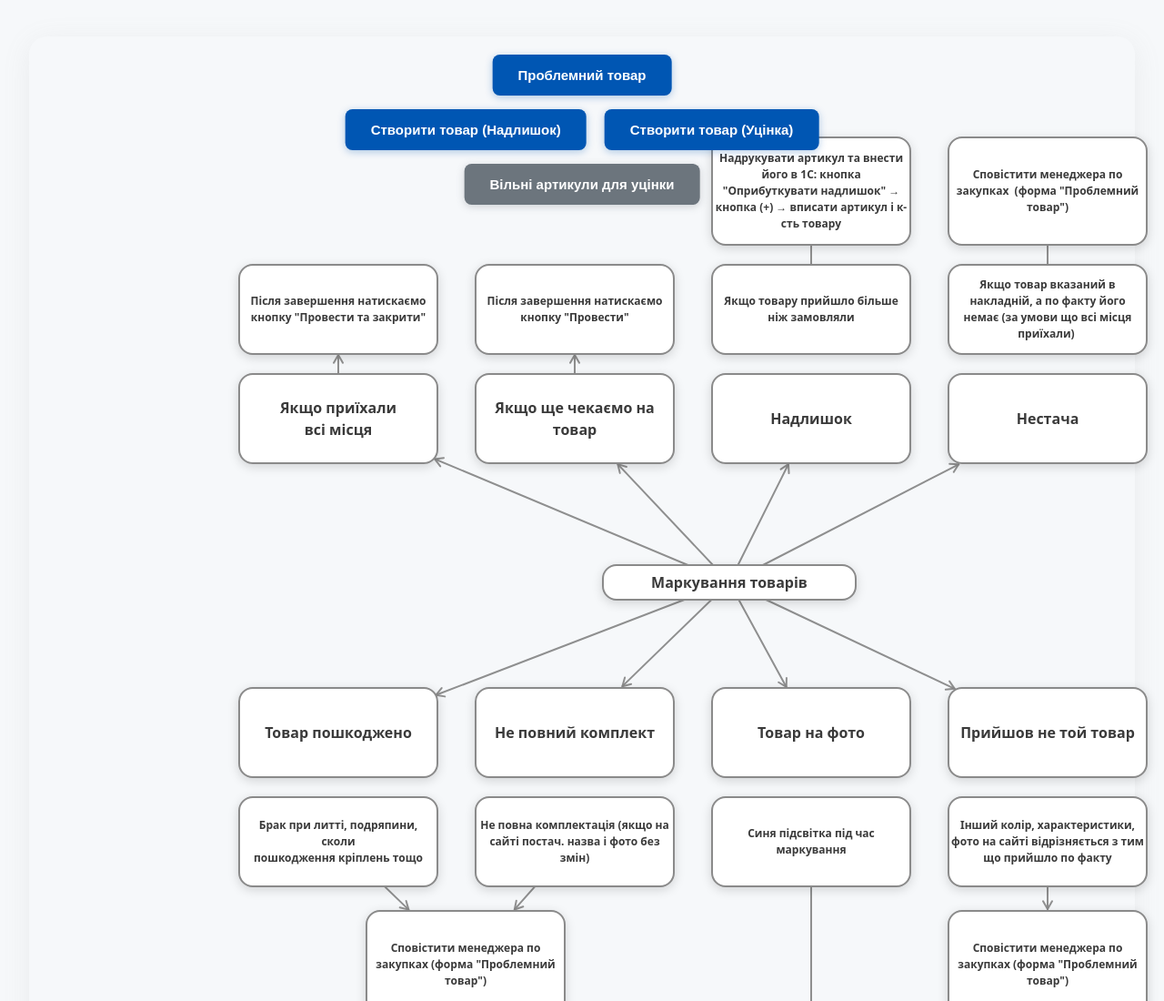
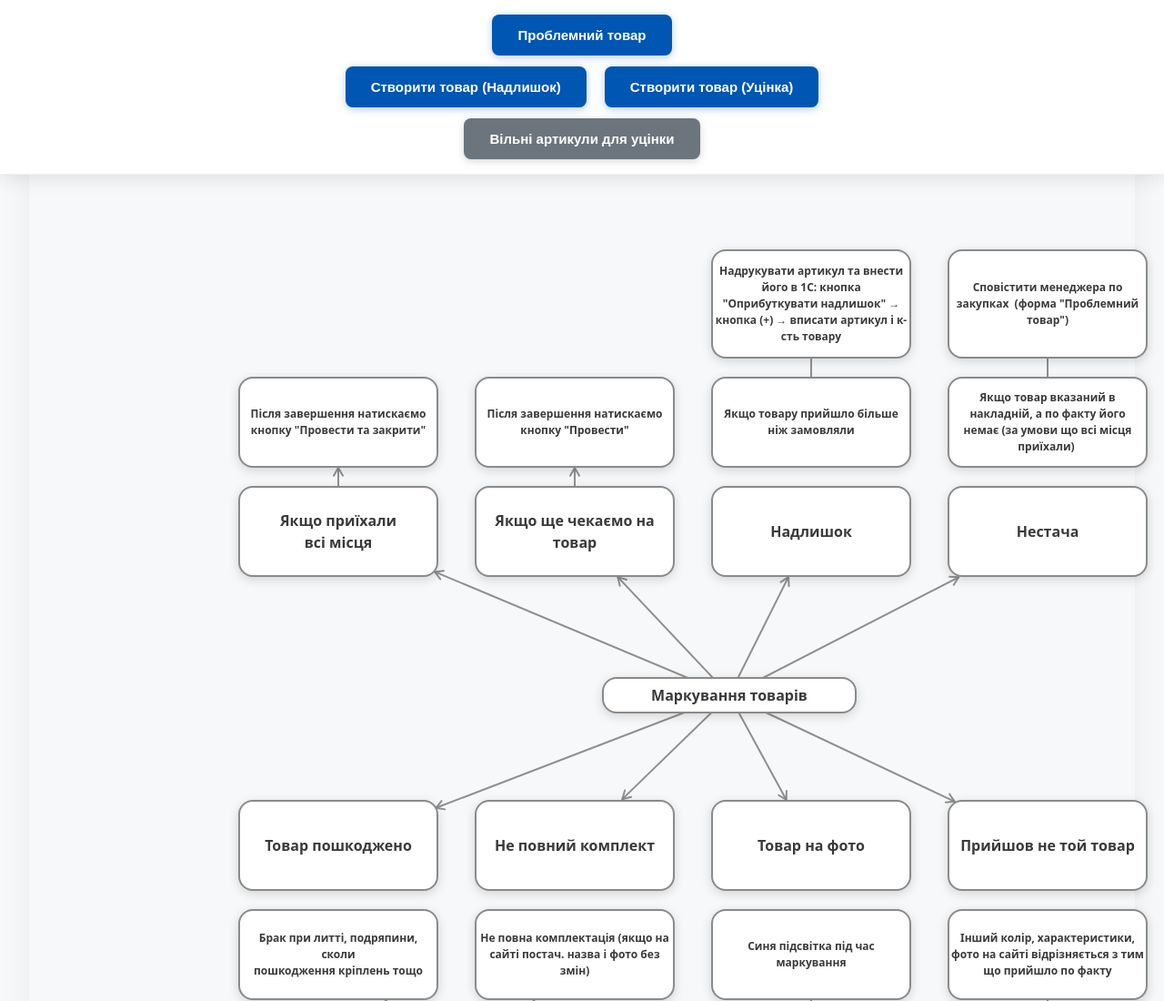
Before and after one commit to Yarch1ks/markinghub, a plain HTML site: page index.html in a window 1280 px wide. Shown: the top 1100 px of the page at 91% size. Drawn offline with Linux system fonts and the light colour scheme.

Commit message:
Fix: Центрирование схемы и фиксированные кнопки

```diff
--- a/index.html
+++ b/index.html
@@ -6,95 +6,95 @@
 <title>MarkingHub</title>
 <style>
   :root{
-    --cell: 200px; --gap: 60px;   /* шаг сетки - увеличено для большего отступа */
-    --w: 220px; --h: 120px;      /* размер узла - увеличено для большего отступа */
+    --cell: 200px; --gap: 60px;   /* шаг сетки */
+    --w: 220px; --h: 120px;      /* размер узла */
     --stroke:#8a8a8a; --r:16px;  /* стиль линий/рамок */
+    --toolbar-h: 164px;          /* высота фикс-панели (подгони при необходимости) */
   }
   *{box-sizing:border-box}
-  body{margin:0;background:#f6f8fa;font:14px/1.35 system-ui,Segoe UI,Arial; display: flex; justify-content: center; align-items: center; min-height: 100vh; padding: 20px; overflow: auto; text-align: center}
+  body{
+    margin:0; background:#f6f8fa; font:14px/1.35 system-ui,Segoe UI,Arial;
+    overflow-x:auto; min-height:100vh;
+  }
+
+  /* ===== Фикс-панель сверху ===== */
+  .toolbar{
+    position:fixed; top:0; left:0; right:0; z-index:9999;
+    display:flex; flex-direction:column; align-items:center; gap:12px;
+    padding:16px 20px; background:#fff;
+    box-shadow:0 4px 20px rgba(0,0,0,.1);
+    border-bottom:1px solid rgba(0,0,0,.06);
+  }
+  .toolbar-row{ display:flex; gap:20px; }
+  .toolbar button{
+    padding:14px 28px; background:#0056b3; color:#fff; border:none; border-radius:8px;
+    font-size:15px; font-weight:600; cursor:pointer; transition:transform .2s, box-shadow .2s;
+    box-shadow:0 2px 8px rgba(0,86,179,.3);
+  }
+  .toolbar button:hover{ transform:translateY(-2px); box-shadow:0 4px 16px rgba(0,0,0,.2); }
+  .toolbar button:active{ transform:translateY(0); box-shadow:0 2px 4px rgba(0,0,0,.2); }
+  .toolbar button.muted{ background:#6c757d; box-shadow:0 2px 8px rgba(108,117,125,.3); }
+
+  /* ===== Контент ниже панели ===== */
+  .main-wrap{
+    display:flex; justify-content:center; align-items:flex-start;
+    min-height:100vh; padding-top:var(--toolbar-h);
+  }
+
+  /* ===== Доска/схема ===== */
   #board{
-  position:relative; width: 1600px; height: 1600px; max-width: 95vw; max-height:200vh; border-radius:20px;
+    position:relative; width:1600px; height:1600px; max-width:95vw; max-height:200vh; border-radius:20px;
     background-image:
       linear-gradient(#ffffff00 1px,transparent 1px),
       linear-gradient(90deg,#ffffff00 1px,transparent 1px);
     background-size: calc(var(--cell)+var(--gap)) calc(var(--cell)+var(--gap));
     box-shadow: 0 6px 30px rgba(147, 147, 147, 0.12);
-  margin: 20px auto; /* Увеличенные отступы и центрирование для board */
+    margin: 0 auto 20px;
   }
-  svg.wires{position:absolute; inset:0; pointer-events: none; z-index: 0}
+  svg.wires{position:absolute; inset:0; pointer-events:none; z-index:0}
 
   .node{
     position:absolute; width:var(--w); height:var(--h); background:#fff;
     border:2px solid var(--stroke); border-radius:var(--r);
     display:flex; align-items:center; justify-content:center;
-    font-weight:600; color:#3a3a3a;
-    text-align: center;
-    padding: 2px;
-    white-space: pre-wrap;
-    word-wrap: break-word;
-    word-break: break-word;
-    overflow: hidden;
-    line-height: 1.5;
-    font-size: 16px;
-    box-shadow: 0 3px 12px rgba(0,0,0,.15);
+    font-weight:600; color:#3a3a3a; text-align:center;
+    padding:2px; white-space:pre-wrap; word-wrap:break-word; word-break:break-word;
+    overflow:hidden; line-height:1.5; font-size:16px;
+    box-shadow:0 3px 12px rgba(0,0,0,.15);
   }
-    /* Исключения с меньшим padding и размером текста */
+  /* исключения с меньшим размером текста */
   .node:not(#q1):not(#w1):not(#e1):not(#r1):not(#a1):not(#s1):not(#d1):not(#f1):not(#center) {
-    font-size: 12px;
-  }
-
-  /* Блоки с высотой 100px */
-  #q1, #w1, #e1, #r1, #a1, #s1, #d1, #f1 {
-    height: 100px;
-
+    font-size:12px;
   }
   /* Блоки с высотой 100px */
-  #q2, #w2, #e2, #r2, #a2, #s2, #d2, #f2 {
-    height: 100px;
-  }
-
-  /* Блоки с шириной 170px */
-  #x1, #c1, #v1, #x2, #c2, #v2, #x3, #c3, #v3 {
-    width: 170px;
-  }
+  #q1, #w1, #e1, #r1, #a1, #s1, #d1, #f1 { height:100px; }
+  #q2, #w2, #e2, #r2, #a2, #s2, #d2, #f2 { height:100px; }
+  /* Узкие блоки */
+  #x1, #c1, #v1, #x2, #c2, #v2, #x3, #c3, #v3 { width:170px; }
 </style>
 </head>
 <body>
+
+<!-- ===== Фиксированная панель (не двигается при прокрутке) ===== -->
+<div class="toolbar">
+  <div class="toolbar-row">
+    <button onclick="window.location.href='https://forms.clickup.com/9012004090/f/8cjgh7u-5532/GDFERC05MBEHE67XDW'">Проблемний товар</button>
+  </div>
+  <div class="toolbar-row">
+    <button onclick="window.location.href='https://forms.clickup.com/9012004090/f/8cjgh7u-4372/JSP317572APJJHCKWI'">Створити товар (Надлишок)</button>
+    <button onclick="window.location.href='https://forms.clickup.com/9012004090/f/8cjgh7u-4452/MYCVRASG1Y12PR9K5G'">Створити товар (Уцінка)</button>
+  </div>
+  <div class="toolbar-row">
+    <button class="muted" onclick="window.location.href='https://forms.clickup.com/9012004090/f/8cjgh7u-4452/MYCVRASG1Y12PR9K5G'">Вільні артикули для уцінки</button>
+  </div>
+</div>
+
+<!-- ===== Контент со схемой ===== -->
+<div class="main-wrap">
   <div id="board">
     <svg class="wires" id="wires"></svg>
 
-  <!-- ===== РАБОЧИЕ КНОПКИ ВЕРХ ===== -->
-  <div style="position: absolute; top: 20px; left: 50%; transform: translateX(-50%); z-index: 10;">
-    <!-- Первая строка: только "Проблемний товар" -->
-    <div style="margin-bottom: 15px;">
-      <button onclick="window.location.href='https://forms.clickup.com/9012004090/f/8cjgh7u-5532/GDFERC05MBEHE67XDW'" style="padding: 14px 28px; background: #0056b3; color: white; border: none; border-radius: 8px; font-size: 15px; font-weight: 600; cursor: pointer; transition: all 0.3s ease; box-shadow: 0 2px 8px rgba(0,86,179,0.3);">Проблемний товар</button>
-    </div>
-
-    <!-- Вторая строка: "Створити товар (Надлишок)" и "Створити товар (Уцінка)" -->
-    <div style="display: flex; gap: 20px; margin-bottom: 15px;">
-      <button onclick="window.location.href='https://forms.clickup.com/9012004090/f/8cjgh7u-4372/JSP317572APJJHCKWI'" style="padding: 14px 28px; background: #0056b3; color: white; border: none; border-radius: 8px; font-size: 15px; font-weight: 600; cursor: pointer; transition: all 0.3s ease; box-shadow: 0 2px 8px rgba(0,86,179,0.3);">Створити товар (Надлишок)</button>
-      <button onclick="window.location.href='https://forms.clickup.com/9012004090/f/8cjgh7u-4452/MYCVRASG1Y12PR9K5G'" style="padding: 14px 28px; background: #0056b3; color: white; border: none; border-radius: 8px; font-size: 15px; font-weight: 600; cursor: pointer; transition: all 0.3s ease; box-shadow: 0 2px 8px rgba(0,86,179,0.3);">Створити товар (Уцінка)</button>
-    </div>
-
-    <!-- Третья строка: "Вільні артикули для уцінки" (менее синий цвет) -->
-    <div>
-      <button onclick="window.location.href='https://forms.clickup.com/9012004090/f/8cjgh7u-4452/MYCVRASG1Y12PR9K5G'" style="padding: 14px 28px; background: #6c757d; color: white; border: none; border-radius: 8px; font-size: 15px; font-weight: 600; cursor: pointer; transition: all 0.3s ease; box-shadow: 0 2px 8px rgba(108,117,125,0.3);">Вільні артикули для уцінки</button>
-    </div>
-  </div>
-
-  <style>
-    button:hover {
-      transform: translateY(-2px);
-      box-shadow: 0 4px 16px rgba(0,0,0,0.2);
-    }
-    button:active {
-      transform: translateY(0);
-      box-shadow: 0 2px 4px rgba(0,0,0,0.2);
-    }
-  </style>
-
-  <!-- ===== ВЕРХ (выровнано по колонкам) ===== -->
-  <!-- колонки: 1(q), 3(w), 5(e), 7(r) — оставил равные шаги -->
+    <!-- ВЕРХ (выровнано по колонкам) -->
     <div class="node" id="q2" style="left: 230px;  top:250px;">Після завершення натискаємо кнопку "Провести та закрити"</div>
     <div class="node" id="w2" style="left: 490px; top:250px;">Після завершення натискаємо кнопку "Провести"</div>
     <div class="node" id="e3" style="left: 750px; top:110px;">Надрукувати артикул та внести його в 1С: кнопка "Оприбуткувати надлишок" → кнопка (+) → вписати артикул і к-сть товару</div>
@@ -110,7 +110,7 @@
 
     <div class="node" id="center" style="left: 630px; top:580px; width:280px; height:40px;">Маркування товарів</div>
 
-  <!-- ===== НИЖЕ center (строго по колонкам a/s/d/f) ===== -->
+    <!-- НИЖЕ center (строго по колонкам a/s/d/f) -->
     <div class="node" id="a1" style="left:230px; top:715px;">Товар пошкоджено</div>
     <div class="node" id="s1" style="left:490px; top:715px;">Не повний комплект</div>
     <div class="node" id="d1" style="left:750px; top:715px;">Товар на фото</div>
@@ -126,7 +126,7 @@
     <div class="node" id="f3" style="left:1010px; top:960px;">Сповістити менеджера по закупках (форма "Проблемний товар")</div>
     <div class="node" id="f4" style="left:1010px; top:1100px; width:220px; height:80px;">Комірка NT-1-001</div>
 
-  <!-- Колонки x / c / v (ровные столбы) -->
+    <!-- Колонки x / c / v -->
     <div class="node" id="x1" style="left:195px; top:1100px;">Якщо вартість пошкодженого товару нижче 100 грн</div>
     <div class="node" id="c1" style="left:395px; top:1100px;">Якщо товар від постач, яким оформляється повернення: MCG (11), SKS (12), ANK (13), ТАТА (14)</div>
     <div class="node" id="v1" style="left:595px; top:1100px;">Якщо немає можливості зробити повернення заповнюємо форму "Створити уцінку"</div>
@@ -139,18 +139,13 @@
     <div class="node" id="c3" style="left:395px; top:1310px; height:80px;">Повернення постачальнику</div>
     <div class="node" id="v3" style="left:595px; top:1310px; height:80px;">Продаж</div>
   </div>
+</div>
 
 <script>
 const board = document.getElementById('board');
 const svg   = document.getElementById('wires');
 
-/* Ребра — в точности как на твоём скрине:
-   q1,w1,e1,r1 → center;
-   e1→e2→e3 и r1→r2→r3;
-   center → a1, s1, d1, f1;
-   a1→a2→z1, s1→s2→z1, d1→d2→z1;
-   z1 → x1,c1,v1 и вниз по колонкам;
-   f2→f3→f4 (вертикальная правая цепочка). */
+/* Рёбра — как на скрине */
 const edges = [
   // верх → центр (со стрелками)
   ['center','q1'], ['center','w1'], ['center','e1'], ['center','r1'],
@@ -200,7 +195,7 @@ function straight(A,B){
   return path;
 }
 
-// L-образная линия наоборот (сначала вниз, потом влево)
+// L-образная линия: вниз → влево/вправо
 function lShapeReverse(A,B){
   const p1 = center(A), p2 = center(B);
   const d = `M ${p1.x} ${p1.y} L ${p1.x} ${p2.y} L ${p2.x} ${p2.y}`;
@@ -214,57 +209,6 @@ function lShapeReverse(A,B){
   return path;
 }
 
-// функция для получения точки пересечения с границей блока
-function getBorderIntersection(A, B) {
-  const a = A.getBoundingClientRect(), b = board.getBoundingClientRect();
-  const b2 = B.getBoundingClientRect();
-
-  const centerA = { x: a.left - b.left + a.width/2, y: a.top - b.top + a.height/2 };
-  const centerB = { x: b2.left - b.left + b2.width/2, y: b2.top - b.top + b2.height/2 };
-
-  const dx = centerB.x - centerA.x;
-  const dy = centerB.y - centerA.y;
-
-  if (dx === 0 && dy === 0) return centerB;
-
-  // Половины размеров блока B
-  const halfWidth = b2.width / 2;
-  const halfHeight = b2.height / 2;
-
-  // Нахождение пересечения с прямоугольной границей
-  // Ищем ближайшую точку пересечения в направлении от A к B
-  let t = Infinity;
-
-  if (Math.abs(dx) > 0.001) {
-    // Проверяем пересечение с левыми и правыми границами
-    const tLeft = (-halfWidth) / dx;
-    const tRight = (halfWidth) / dx;
-
-    // Берем ближайшую положительную t
-    if (tLeft > 0 && tLeft < t) t = tLeft;
-    if (tRight > 0 && tRight < t) t = tRight;
-  }
-
-  if (Math.abs(dy) > 0.001) {
-    // Проверяем пересечение с верхними и нижними границами
-    const tTop = (-halfHeight) / dy;
-    const tBottom = (halfHeight) / dy;
-
-    // Берем ближайшую положительную t
-    if (tTop > 0 && tTop < t) t = tTop;
-    if (tBottom > 0 && tBottom < t) t = tBottom;
-  }
-
-  // Если не нашли пересечение, используем центр
-  if (t === Infinity) t = 0;
-
-  // Вычисляем точку пересечения относительно центра блока B
-  const intersectionX = centerB.x + t * dx;
-  const intersectionY = centerB.y + t * dy;
-
-  return { x: intersectionX, y: intersectionY };
-}
-
 // прямая линия со стрелкой ->
 function straightWithArrow(A,B, customLength = 30){
   const p1 = center(A);
@@ -273,12 +217,10 @@ function straightWithArrow(A,B, customLength = 30){
   const dy = p2.y - p1.y;
   const angle = Math.atan2(dy, dx);
 
-  // Точка на фиксированном расстоянии от центра блока B
   const arrowDistance = customLength;
   const arrowX = p2.x - Math.cos(angle) * arrowDistance;
   const arrowY = p2.y - Math.sin(angle) * arrowDistance;
 
-  // Основная линия до точки стрелки
   const d = `M ${p1.x} ${p1.y} L ${arrowX} ${arrowY}`;
   const path = document.createElementNS('http://www.w3.org/2000/svg','path');
   path.setAttribute('d', d);
@@ -288,9 +230,9 @@ function straightWithArrow(A,B, customLength = 30){
   path.setAttribute('stroke-linecap','round');
   path.setAttribute('stroke-opacity','0.95');
 
-  // Стрелка
   const arrowPath = document.createElementNS('http://www.w3.org/2000/svg','path');
-  const arrowD = `M ${arrowX} ${arrowY} L ${arrowX - 10 * Math.cos(angle - Math.PI/6)} ${arrowY - 10 * Math.sin(angle - Math.PI/6)} M ${arrowX} ${arrowY} L ${arrowX - 10 * Math.cos(angle + Math.PI/6)} ${arrowY - 10 * Math.sin(angle + Math.PI/6)}`;
+  const arrowD = `M ${arrowX} ${arrowY} L ${arrowX - 10 * Math.cos(angle - Math.PI/6)} ${arrowY - 10 * Math.sin(angle - Math.PI/6)}
+                  M ${arrowX} ${arrowY} L ${arrowX - 10 * Math.cos(angle + Math.PI/6)} ${arrowY - 10 * Math.sin(angle + Math.PI/6)}`;
   arrowPath.setAttribute('d', arrowD);
   arrowPath.setAttribute('stroke','var(--stroke)');
   arrowPath.setAttribute('stroke-width','2');
@@ -309,12 +251,10 @@ function lShapeReverseWithArrow(A,B, customLength = 30){
   const dy = p2.y - p1.y;
   const angle = Math.atan2(dy, dx);
 
-  // Точка на фиксированном расстоянии от центра блока B
   const arrowDistance = customLength;
   const arrowX = p2.x - Math.cos(angle) * arrowDistance;
   const arrowY = p2.y - Math.sin(angle) * arrowDistance;
 
-  // L-образная линия до точки стрелки
   const d = `M ${p1.x} ${p1.y} L ${p1.x} ${arrowY} L ${arrowX} ${arrowY}`;
   const path = document.createElementNS('http://www.w3.org/2000/svg','path');
   path.setAttribute('d', d);
@@ -324,9 +264,9 @@ function lShapeReverseWithArrow(A,B, customLength = 30){
   path.setAttribute('stroke-linecap','round');
   path.setAttribute('stroke-opacity','0.95');
 
-  // Стрелка
   const arrowPath = document.createElementNS('http://www.w3.org/2000/svg','path');
-  const arrowD = `M ${arrowX} ${arrowY} L ${arrowX - 10 * Math.cos(angle - Math.PI/6)} ${arrowY - 10 * Math.sin(angle - Math.PI/6)} M ${arrowX} ${arrowY} L ${arrowX - 10 * Math.cos(angle + Math.PI/6)} ${arrowY - 10 * Math.sin(angle + Math.PI/6)}`;
+  const arrowD = `M ${arrowX} ${arrowY} L ${arrowX - 10 * Math.cos(angle - Math.PI/6)} ${arrowY - 10 * Math.sin(angle - Math.PI/6)}
+                  M ${arrowX} ${arrowY} L ${arrowX - 10 * Math.cos(angle + Math.PI/6)} ${arrowY - 10 * Math.sin(angle + Math.PI/6)}`;
   arrowPath.setAttribute('d', arrowD);
   arrowPath.setAttribute('stroke','var(--stroke)');
   arrowPath.setAttribute('stroke-width','2');
@@ -344,7 +284,7 @@ function draw(){
   svg.setAttribute('height', r.height);
   while(svg.firstChild) svg.removeChild(svg.firstChild);
 
-  // Настройка длин стрелок для каждого соединения
+  // Кастомные длины стрелок для выравнивания на блоках
   const arrowLengths = {
     'center-q1': 115,
     'center-w1': 69,
@@ -359,7 +299,7 @@ function draw(){
     'a2-z1': 87,
     's2-z1': 81,
     'z1-x1': 97,
-    'z1-c1':60,
+    'z1-c1': 60,
     'z1-v1': 97,
     'f2-f3': 61,
     'f3-f4': 40
@@ -367,39 +307,32 @@ function draw(){
 
   edges.forEach(([a,b])=>{
     const A = document.getElementById(a), B = document.getElementById(b);
-    if (A && B) {
-      // Соединения со стрелками ->
-      const arrowConnections = [
-        ['center','q1'], ['center','w1'], ['center','e1'], ['center','r1'],
-        ['q1','q2'], ['w1','w2'],
-        ['center','a1'], ['center','s1'], ['center','d1'], ['center','f1'],
-        ['a2','z1'], ['s2','z1'],
-        ['z1','x1'], ['z1','c1'], ['z1','v1'],
-        ['f2','f3'], ['f3','f4']
-      ];
+    if (!A || !B) return;
 
-      if (arrowConnections.some(conn => conn[0] === a && conn[1] === b)) {
-        // Получаем кастомную длину для этого соединения
-        const connectionKey = `${a}-${b}`;
-        const customLength = arrowLengths[connectionKey] || 30; // по умолчанию 30
+    const arrowConnections = new Set([
+      'center-q1','center-w1','center-e1','center-r1',
+      'q1-q2','w1-w2',
+      'center-a1','center-s1','center-d1','center-f1',
+      'a2-z1','s2-z1',
+      'z1-x1','z1-c1','z1-v1',
+      'f2-f3','f3-f4'
+    ]);
+    const key = `${a}-${b}`;
 
-        // Используем линии со стрелками с кастомной длиной
+    if (arrowConnections.has(key)) {
+      const customLength = arrowLengths[key] || 30;
       if (a === 'd2' && b === 'v2') {
         const [path, arrow] = lShapeReverseWithArrow(A,B, customLength);
-          svg.appendChild(path);
-          svg.appendChild(arrow);
+        svg.appendChild(path); svg.appendChild(arrow);
       } else {
         const [path, arrow] = straightWithArrow(A,B, customLength);
-          svg.appendChild(path);
-          svg.appendChild(arrow);
+        svg.appendChild(path); svg.appendChild(arrow);
       }
     } else {
-        // Обычные соединения без стрелок
       if (a === 'd2' && b === 'v2') {
         svg.appendChild(lShapeReverse(A,B));
       } else {
         svg.appendChild(straight(A,B));
-        }
       }
     }
   });
```
Lines whose indentation alone changed are shown as unchanged.
